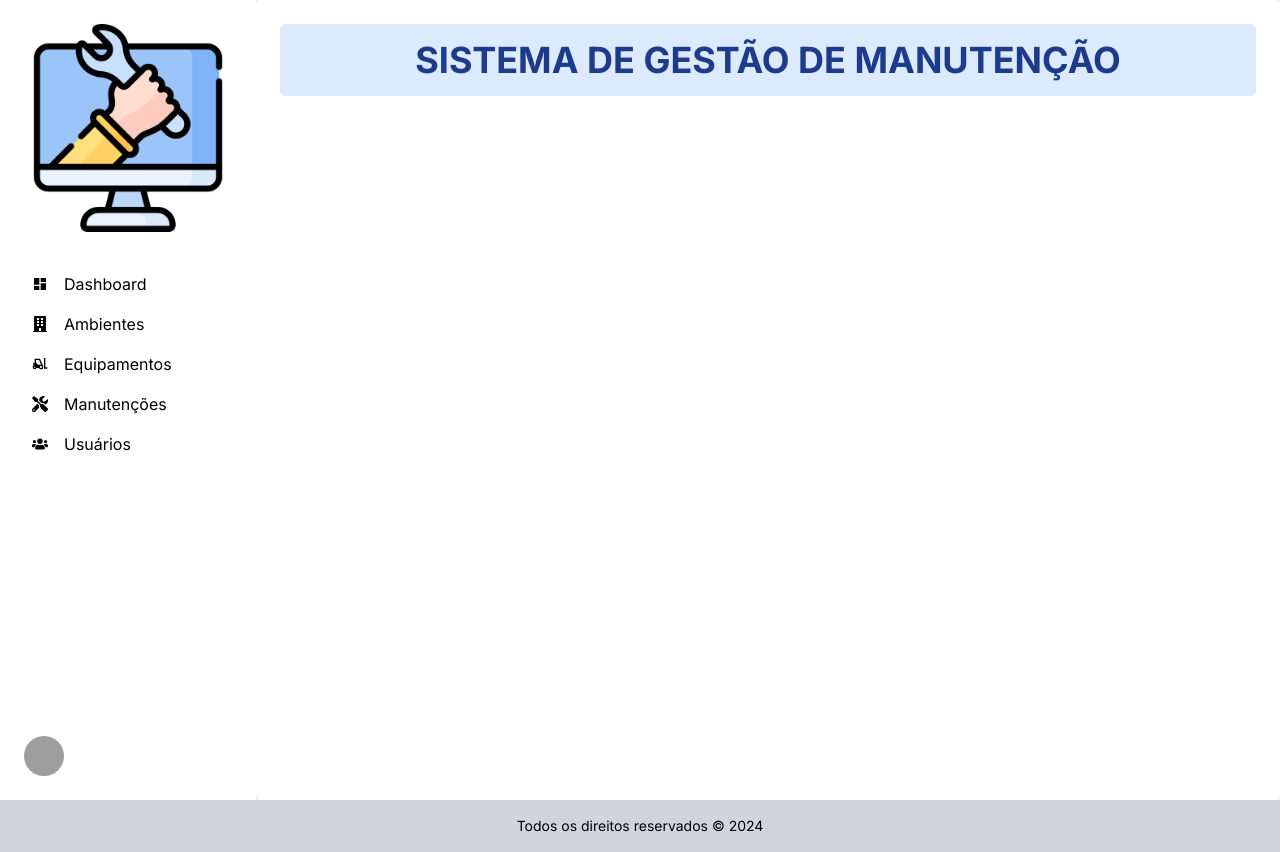
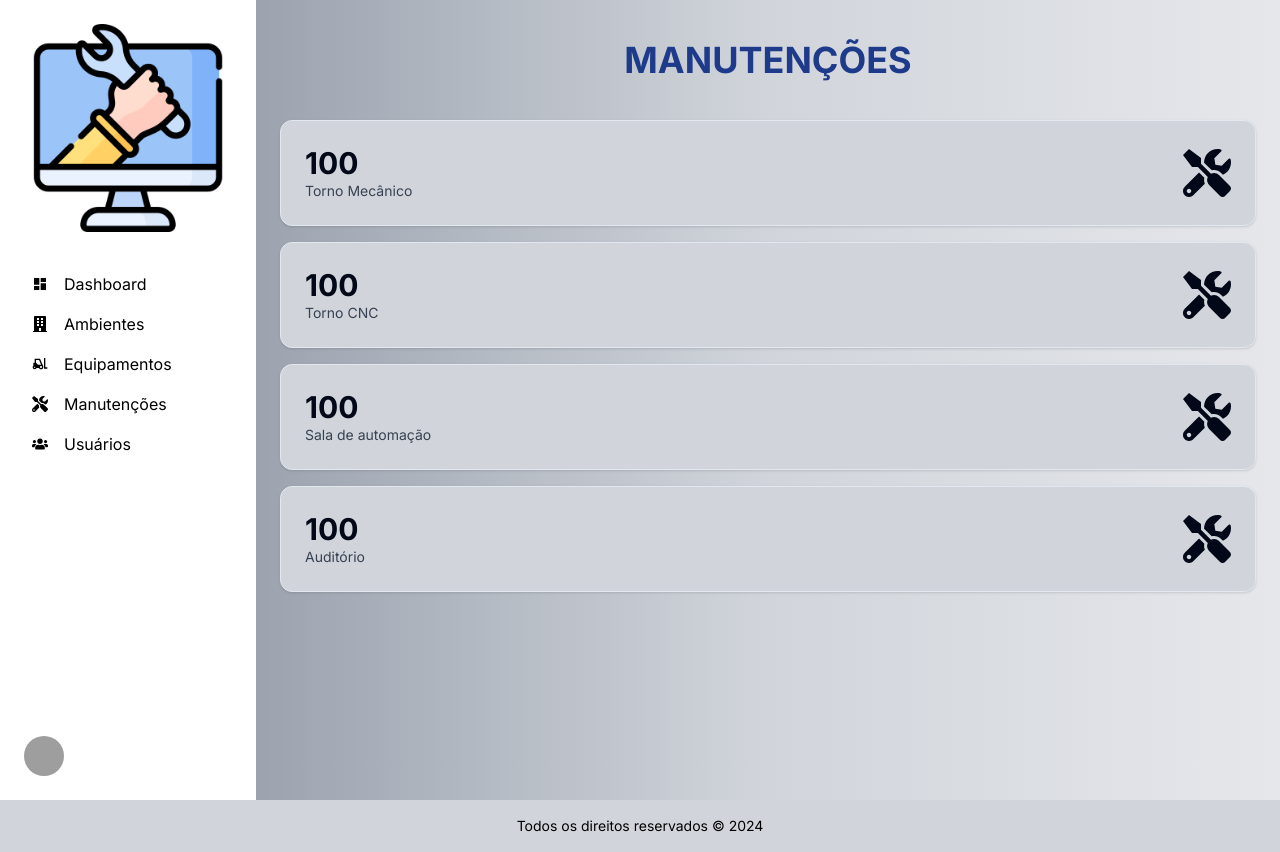
Before and after one commit to DiegoH3nr1que/web_system, a Next.js app in the folder frontend/: page /manutencoes in a window 1280 px wide. Built offline with nearby package versions, Linux system fonts and the light colour scheme; grey boxes are pictures that could not be loaded.

Commit message:
refactor(): inserting reason in card

```diff
--- a/frontend/src/app/ambientes/page.tsx
+++ b/frontend/src/app/ambientes/page.tsx
@@ -7,10 +7,10 @@ export default function ambientePage() {
     <div className="h-screen flex flex-col bg-gray-100">
       <div className="flex-1 flex">
         <Aside />
-        <main className="flex-1 p-6 bg-white rounded-md">
-          <header className="text-center bg-blue-100 p-4 rounded-md mb-6">
+        <main className="flex-1 flex flex-col p-6 bg-gradient-to-r from-gray-400 via-gray-300 to-gray-200">
+          <header className="text-center p-4 rounded-md mb-6">
             <h1 className="text-4xl font-bold uppercase text-blue-900">
-              Sistema de Gestão de Manutenção
+              Ambientes
             </h1>
           </header>
         </main>
--- a/frontend/src/app/components/card.tsx
+++ b/frontend/src/app/components/card.tsx
@@ -3,16 +3,18 @@ import React from "react";
 interface CardInterface{
     color?: string;
     qty?: string;
+    reason?: string;
     text?: string;
     icon?: React.ReactNode;
 
 }
 
-export function Card({color, qty, text, icon }: CardInterface) {
+export function Card({color, qty, text, reason, icon }: CardInterface) {
   return (
-    <div className={`${color} p-6 flex items-center gap-4 rounded-xl shadow hover:scale-105 transition`}>
+    <div className={`${color} p-6 flex items-center gap-4 rounded-xl shadow hover:scale-[102%] transition`}>
       <div className="flex-1 flex flex-col">
         <strong className="text-3xl font-bold">{qty}</strong>
+        <span className="text-sm text-gray-700">{reason}</span>
         <span className="text-sm text-gray-700">{text}</span>
       </div>
      {icon}
--- a/frontend/src/app/equipamentos/page.tsx
+++ b/frontend/src/app/equipamentos/page.tsx
@@ -7,10 +7,10 @@ export default function equipPage() {
     <div className="h-screen flex flex-col bg-gray-100">
       <div className="flex-1 flex">
         <Aside />
-        <main className="flex-1 p-6 bg-white rounded-md">
-          <header className="text-center bg-blue-100 p-4 rounded-md mb-6">
+        <main className="flex-1 flex flex-col p-6 bg-gradient-to-r from-gray-400 via-gray-300 to-gray-200">
+          <header className="text-center p-4 rounded-md mb-6">
             <h1 className="text-4xl font-bold uppercase text-blue-900">
-              Sistema de Gestão de Manutenção
+              Equipamentos
             </h1>
           </header>
         </main>
--- a/frontend/src/app/manutencoes/page.tsx
+++ b/frontend/src/app/manutencoes/page.tsx
@@ -1,18 +1,57 @@
-'use client';
+"use client";
 import { Aside } from "../components/aside";
 import { Footer } from "../components/footer";
+import { Card } from "../components/card";
+import { FaBuilding, FaTools } from "react-icons/fa";
+import { MdDashboard, MdForklift } from "react-icons/md";
+export default function manuPage() {
+  const cards = [
+    {
+      color: "border bg-gray-300",
+      qty: "100",
+      text: "Torno Mecânico",
+      icon: <FaTools size={48} />,
+    },
+    {
+      color: "border bg-gray-300",
+      qty: "100",
+      text: "Torno CNC",
+      icon: <FaTools size={48} />,
+    },
+    {
+      color: "border bg-gray-300",
+      qty: "100",
+      text: "Sala de automação",
+      icon: <FaTools size={48} />,
+    },
+    {
+      color: "border bg-gray-300",
+      qty: "100",
+      text: "Auditório",
+      icon: <FaTools size={48} />,
+    },
+  ];
 
-export default function manuPage() {
   return (
     <div className="h-screen flex flex-col bg-gray-100">
       <div className="flex-1 flex">
         <Aside />
-        <main className="flex-1 p-6 bg-white rounded-md">
-          <header className="text-center bg-blue-100 p-4 rounded-md mb-6">
+        <main className="flex-1 flex flex-col p-6 bg-gradient-to-r from-gray-400 via-gray-300 to-gray-200">
+          <header className="text-center p-4 rounded-md mb-6">
             <h1 className="text-4xl font-bold uppercase text-blue-900">
-              Sistema de Gestão de Manutenção
+              Manutenções
             </h1>
-          </header>
+          </header>{" "}
+          <div className="grid grid-cols-1 md:grid-cols-2 lg:grid-cols-1 gap-4">
+            {cards.map((props) => (
+              <Card
+                color={props.color}
+                qty={props.qty}
+                text={props.text}
+                icon={props.icon}
+              />
+            ))}
+          </div>
         </main>
       </div>
       <Footer />
```
